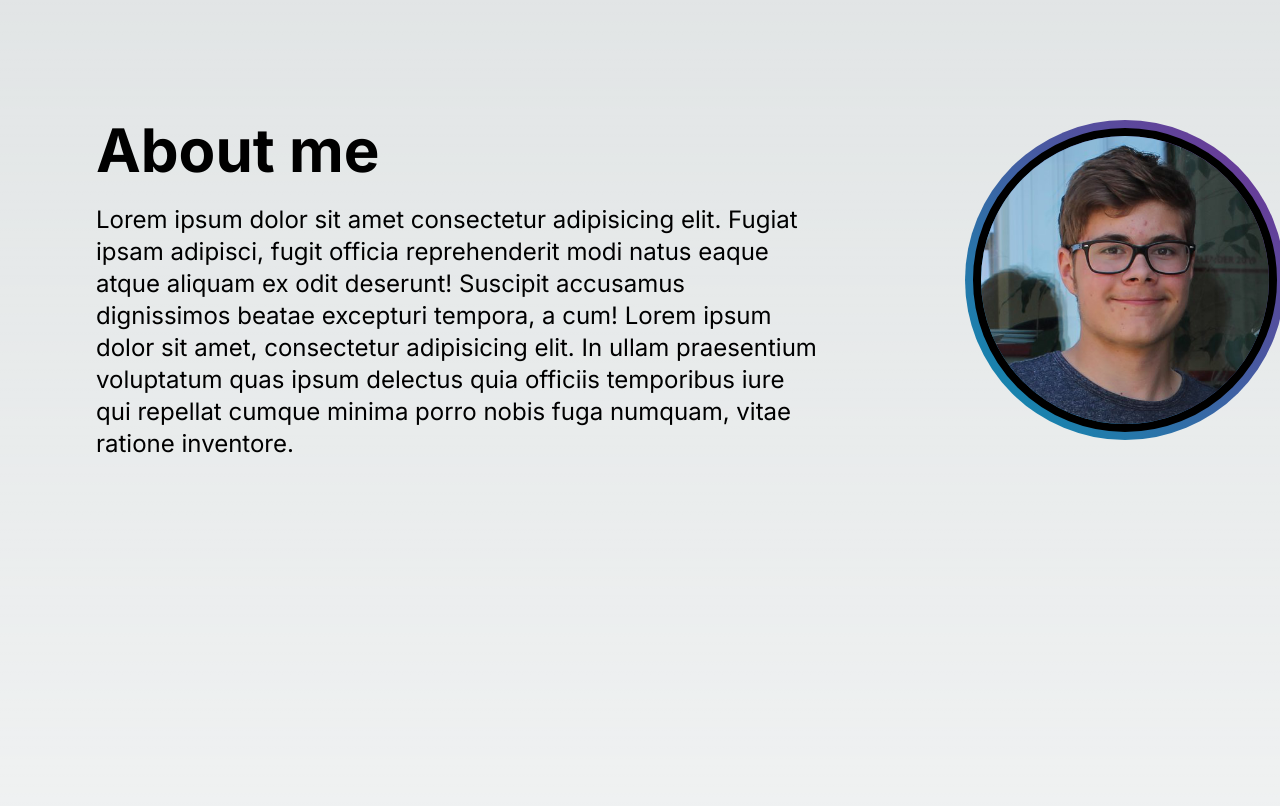
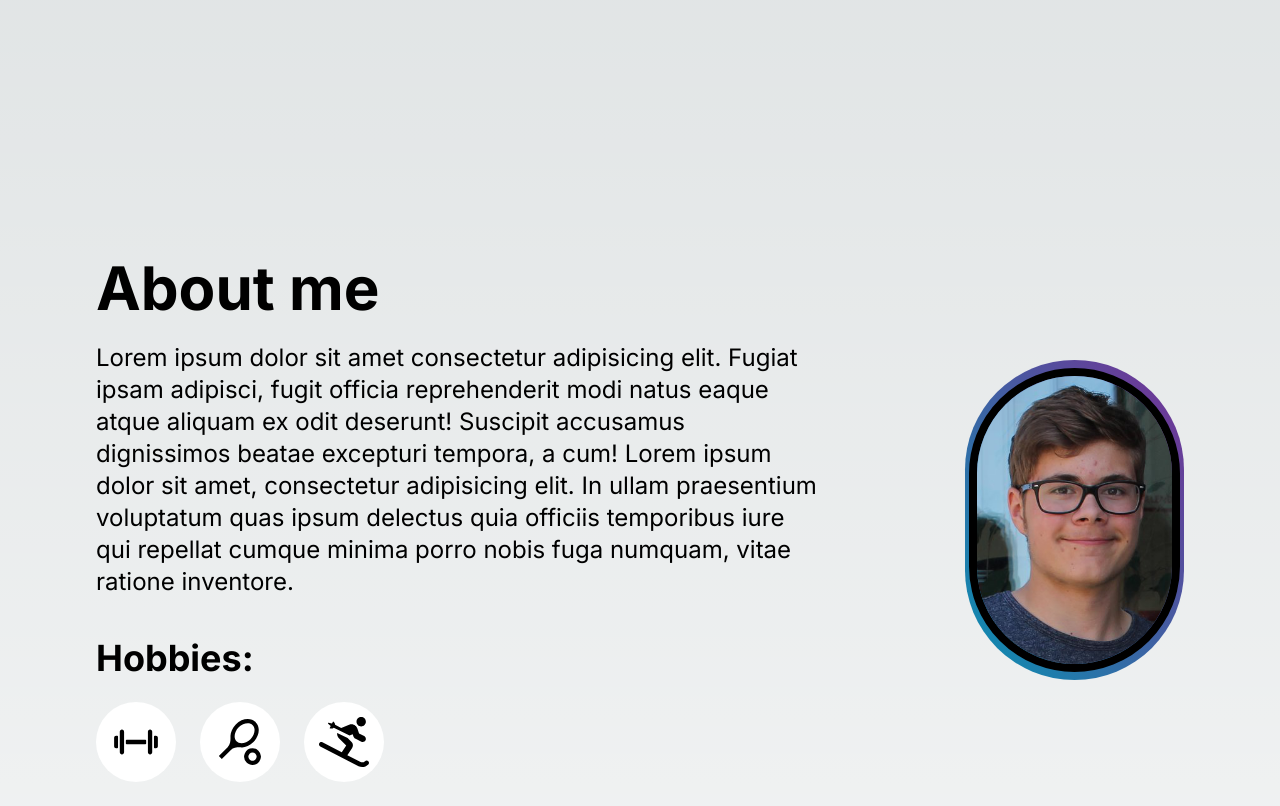
Before and after one commit to JakobWinklehner/portfolio-jakobw, a Next.js app: page / in a window 1280 px wide. Shown: the part 680-1486 px from the top of the page. Built offline with nearby package versions, Linux system fonts and the light colour scheme.

Commit message:
added hobbies

```diff
--- a/src/app/page.tsx
+++ b/src/app/page.tsx
@@ -124,7 +124,7 @@ export default function Home() {
           className="absolute !w-1/2 h-screen right-0 top-0 "
   />*/}
       </div>
-      <div className="h-screen">
+      <div className="h-screen flex items-center">
         <About />
       </div>
       <div className="h-screen flex items-center">
--- a/src/components/about.tsx
+++ b/src/components/about.tsx
@@ -1,4 +1,7 @@
 import React from "react";
+import { MdSportsTennis } from "react-icons/md";
+import { IoIosFitness } from "react-icons/io";
+import { FaSkiing } from "react-icons/fa";
 
 export const About = () => {
   return (
@@ -14,8 +17,23 @@ export const About = () => {
           officiis temporibus iure qui repellat cumque minima porro nobis fuga
           numquam, vitae ratione inventore.
         </div>
+        <div className="text-4xl pt-10 font-bold">Hobbies:</div>
+
+        <div className="flex pt-6">
+          <div className="rounded-full h-20 w-20 bg-white flex justify-center items-center">
+            <IoIosFitness size={50} color="black" />
+          </div>
+          <div className="w-6" />
+          <div className="rounded-full h-20 w-20 bg-white flex justify-center items-center">
+            <MdSportsTennis size={50} color="black" />
+          </div>
+          <div className="w-6" />
+          <div className="rounded-full h-20 w-20 bg-white flex justify-center items-center">
+            <FaSkiing size={50} color="black" />
+          </div>
+        </div>
       </div>
-      <div className="w-1/3 ps-36">
+      <div className="w-1/3 ps-36 flex items-center">
         <div className="rounded-full h-80 w-80 p-1 bg-gradient-to-bl from-[#772f94] to-cyan-600 flex justify-center items-center">
           <img
             src="/picofme2.png"
```
